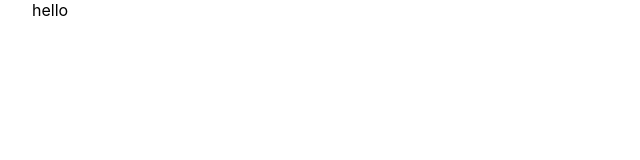
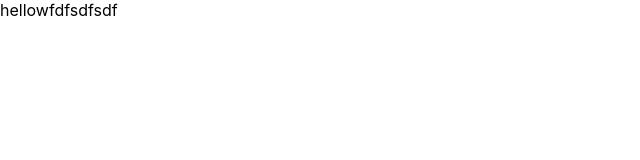
Before and after one commit to yellyB/nextjs, a Next.js app: page / in a window 1280 px wide. Shown: the top 160 px of the page, without its empty margins (0-640 px from the left). Built offline with nearby package versions, Linux system fonts and the light colour scheme.

Commit message:
스타일드 컴포넌트 설치

```diff
--- a/package.json
+++ b/package.json
@@ -11,11 +11,13 @@
   "dependencies": {
     "next": "12.1.5",
     "react": "18.1.0",
-    "react-dom": "18.1.0"
+    "react-dom": "18.1.0",
+    "styled-components": "^5.3.5"
   },
   "devDependencies": {
     "@types/node": "^17.0.29",
     "@types/react": "^18.0.8",
+    "@types/styled-components": "^5.1.25",
     "@typescript-eslint/eslint-plugin": "^5.21.0",
     "@typescript-eslint/parser": "^5.21.0",
     "eslint": "^8.14.0",
--- a/pages/index.tsx
+++ b/pages/index.tsx
@@ -1,7 +1,12 @@
-import Head from "next/head";
-import Image from "next/image";
-import styles from "../styles/Home.module.css";
+import { NextPage } from "next";
 
-export default function Home() {
-  return <div className={styles.container}>hello</div>;
-}
+const index: NextPage = () => {
+  return <div>hellowfdfsdfsdf</div>;
+};
+
+export default index;
+
+/*
+index뒤에 콜론(:)은 해당 변수에 타입을 지정해주는것
+컴포넌트의 타입은 NextPage
+*/
```
Also changed, not shown: 1 other file (tests, documents, lock files or other folders).
